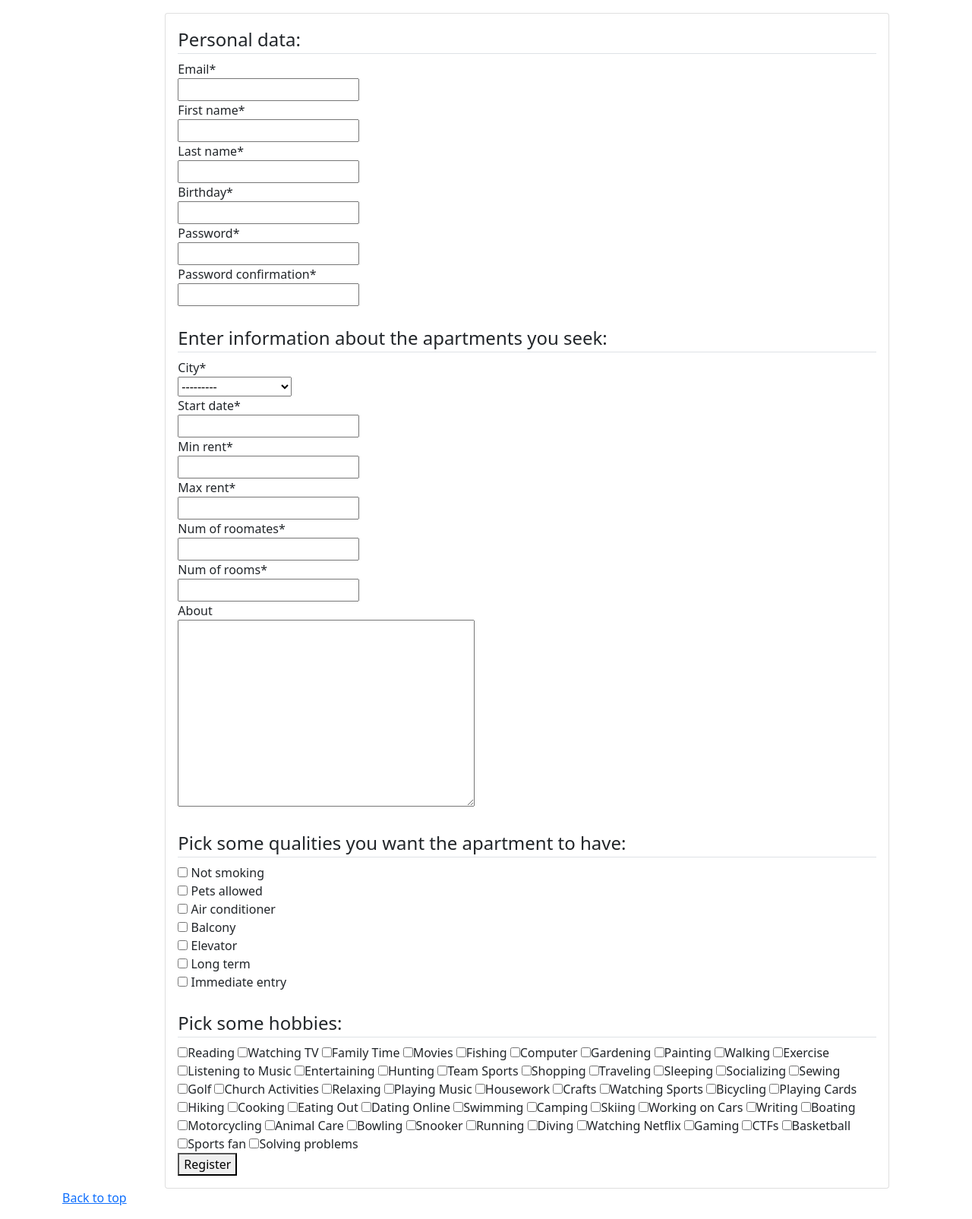
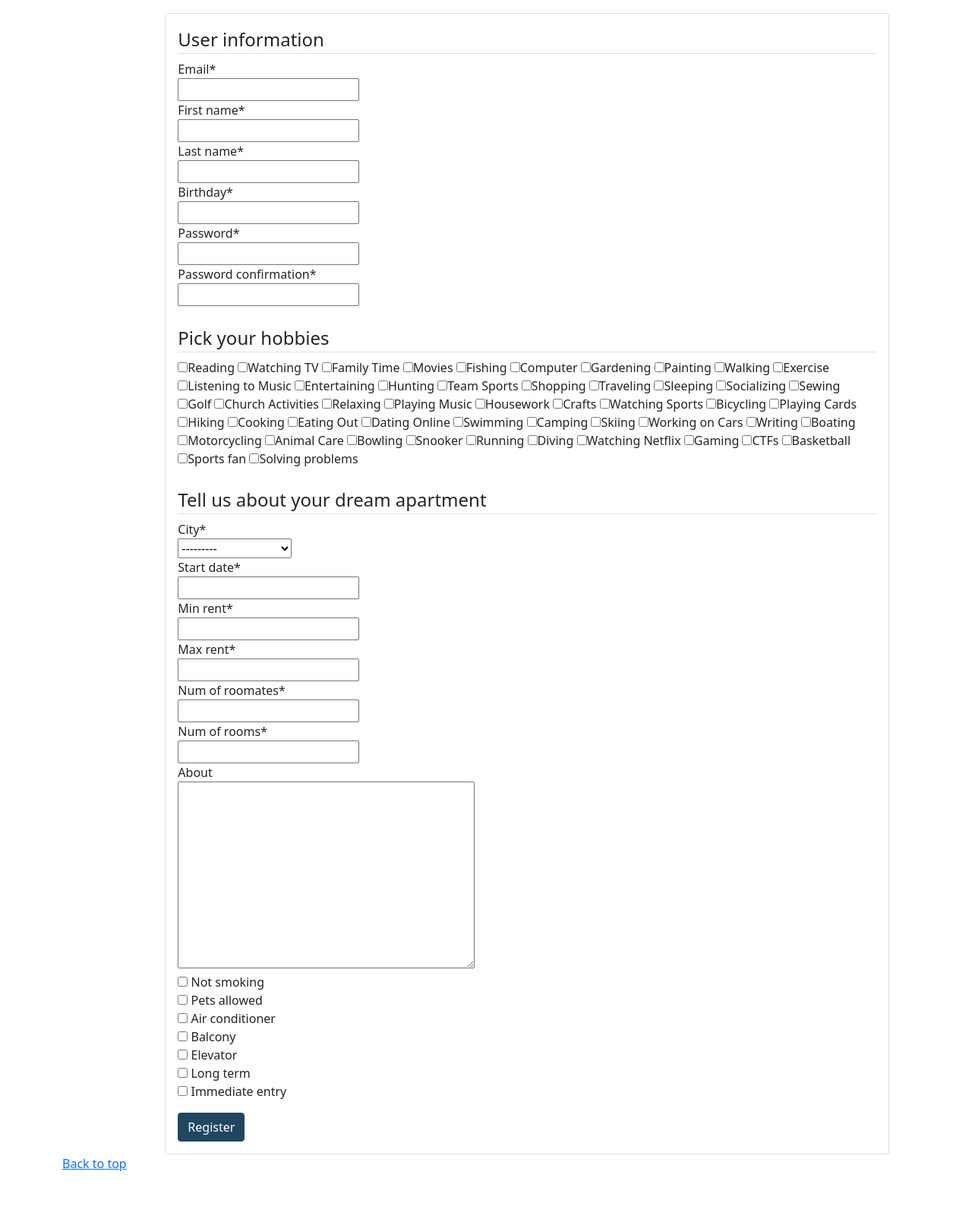
Before and after one commit to redhat-beyond/roo.me, a Django app: page /seekers/register/ in a window 1280 px wide. Shown: the part 63-1668 px from the top of the page at 76% size. After the commit the page ends 1605 px from the top, so only its background shows below. Run offline with Django 3.2, Linux system fonts and the light colour scheme; data comes from the database, SQL or seed files in the repository; some libraries are stand-ins or nearby versions.

Commit message:
Updated `.html` files
Changed text.
Updated the button.

```diff
--- a/main/templates/main/login.html
+++ b/main/templates/main/login.html
@@ -24,7 +24,7 @@
                             {{form|crispy}}
                         </fieldset>
                     <div class="form-group">
-                        <button class="btn btn-primary" type="submit">Lets Go!</button>
+                        <button class="btn btn-primary mt-3" type="submit">Lets Go!</button>
                     </div>
 
                     </form>
--- a/search/templates/search/search.html
+++ b/search/templates/search/search.html
@@ -14,7 +14,7 @@
             {% csrf_token %}
             <fieldset class="form-group">
                 {{ searchForm|crispy }}
-                <button type="submit">Search!</button>
+                <button class="btn btn-primary mt-3" type="submit">Search!</button>
             </fieldset>
         </form>
         <h8>*Preferences are temporary and can be modified.</h8>
--- a/seekers/templates/seekers/seeker_register.html
+++ b/seekers/templates/seekers/seeker_register.html
@@ -9,15 +9,14 @@
             <form method="POST">
                 {% csrf_token %}
                 <fieldset class="form-group">
-                    <legend class="border-bottom mb-2">Personal data:</legend>
+                    <legend class="border-bottom mb-2">User information</legend>
                     {{ uform|crispy }}
-                    <legend class="border-bottom mb-2 mt-4">Enter information about the apartments you seek:</legend>
+                    <legend class="border-bottom mb-2 mt-4">Pick your hobbies</legend>
+                    {{ hform|crispy }}
+                    <legend class="border-bottom mb-2 mt-4">Tell us about your dream apartment</legend>
                     {{ sform|crispy }}
-                    <legend class="border-bottom mb-2 mt-4">Pick some qualities you want the apartment to have:</legend>
                     {{ qform|crispy }}
-                    <legend class="border-bottom mb-2 mt-4">Pick some hobbies:</legend>
-                    {{ hform|crispy }}
-                    <button type="submit">Register</button>
+                    <button class="btn btn-primary mt-3" type="submit">Register</button>
                 </fieldset>
             </form>
         </div>
--- a/seekers/templates/seekers/update-seeker.html
+++ b/seekers/templates/seekers/update-seeker.html
@@ -6,9 +6,9 @@
         <form method="POST" enctype="multipart/form-data">
             {% csrf_token %}
             <fieldset class="form-group">
-                <legend class="border-bottom mb-4">My Searching Details</legend>
+                <legend class="border-bottom mb-4">Apartment Details</legend>
                 {{ seeker_form|crispy }}
-                <legend class="border-bottom mb-4 mt-3">My Searching Preferences</legend>
+                <legend class="border-bottom mb-4 mt-3">Apartment Preferences</legend>
                 {{ qualities_form|crispy }}
             </fieldset>
             <div class="form-group">
--- a/users/templates/users/update.html
+++ b/users/templates/users/update.html
@@ -6,9 +6,9 @@
         <form method="POST" enctype="multipart/form-data">
             {% csrf_token %}
             <fieldset class="form-group">
-                <legend class="border-bottom mb-2">User Settings:</legend>
+                <legend class="border-bottom mb-2">User information</legend>
                 {{ settings_form|crispy }}
-                <legend class="border-bottom mb-2 mt-4">Hobbies:</legend>
+                <legend class="border-bottom mb-2 mt-4">Your hobbies</legend>
                 {{ hobby_form|crispy }}
             </fieldset>
             <div class="form-group">
```
Also changed, not shown: apartments/templates/apartments/apartment_register.html (+5 -6 lines).
